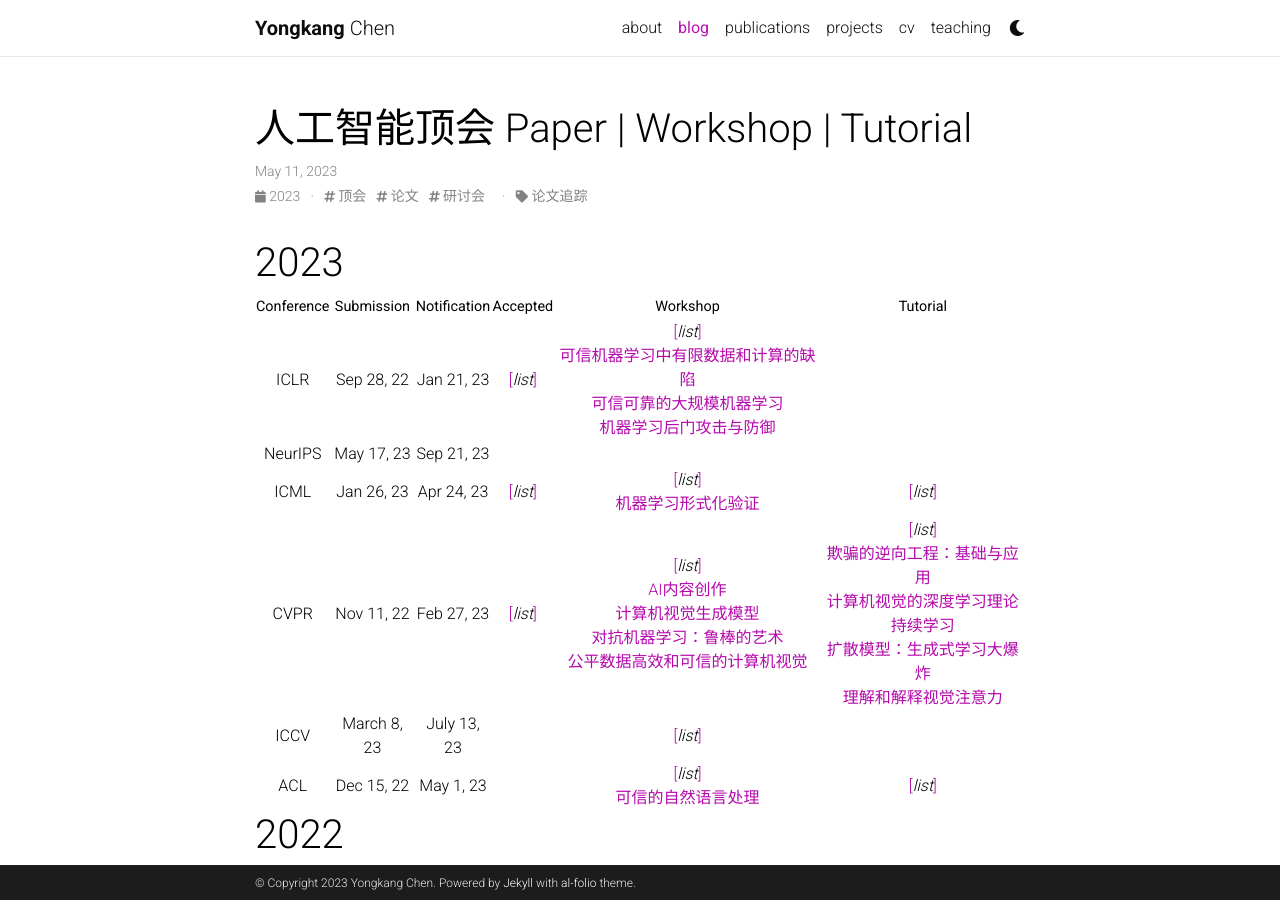
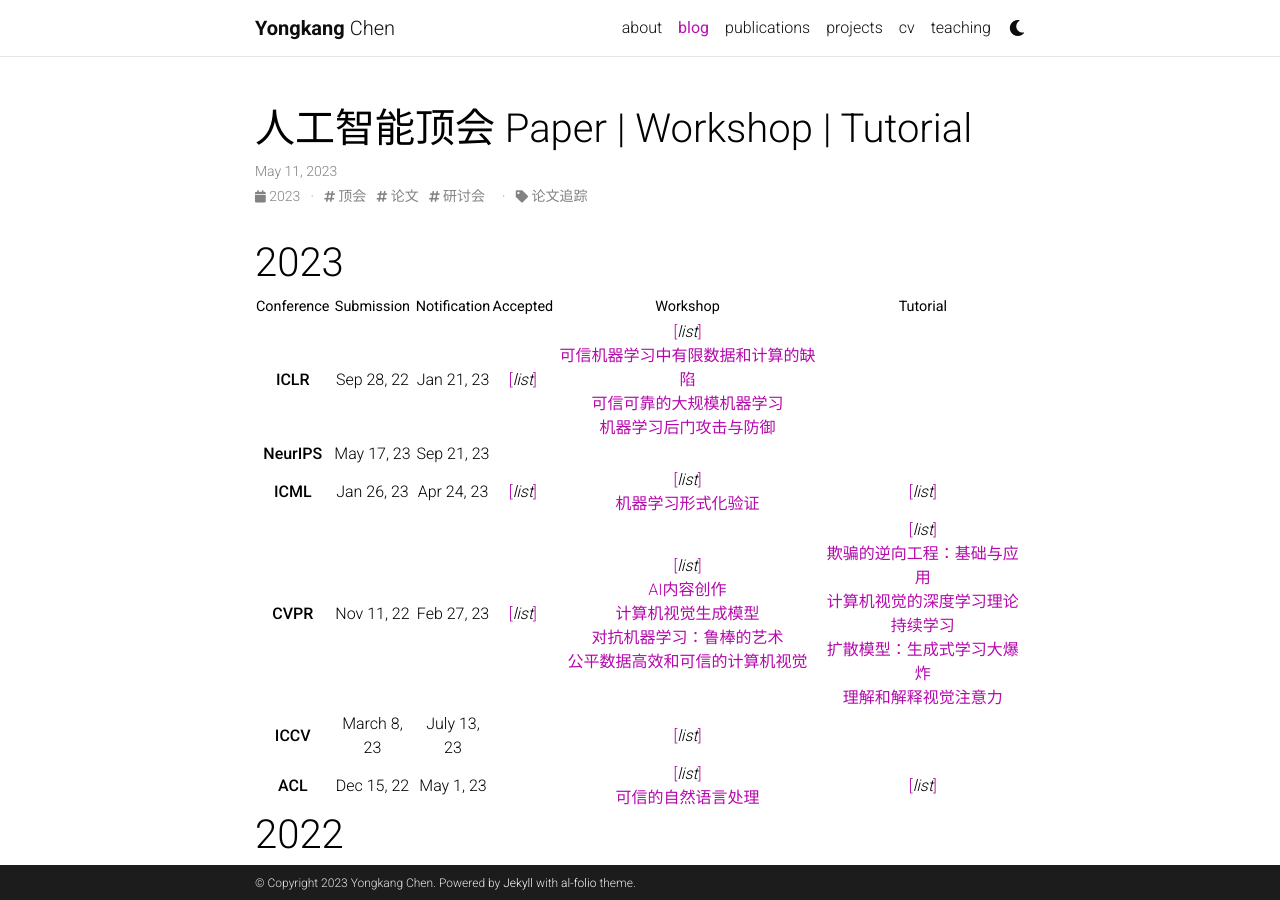
Before and after one commit to ByeRose/ByeRose.github.io, a Jekyll site: the page built from _posts/2023-05-11-人工智能顶会Paper&Workshop&Tutorial.md, in a window 1280 px wide and 900 px high. Built offline with Jekyll 4.4.1, drawn with Linux system fonts in a browser that asks for light colours; comment, search, counter and statistics services are not loaded; a style sheet for code colours, icons or effects is not loaded.

```diff
--- a/_posts/2023-05-11-人工智能顶会Paper&Workshop&Tutorial.md
+++ b/_posts/2023-05-11-人工智能顶会Paper&Workshop&Tutorial.md
@@ -11,19 +11,19 @@ categories: 论文追踪
 
 | Conference | Submission | Notification | Accepted | Workshop | Tutorial |
 | :---: | :---: | :---: | :---: | :---: | :---: |
-| ICLR      | Sep 28, 22      | Jan 21, 23 |[[*list*]](https://iclr.cc/virtual/2023/papers.html) | [[*list*]](https://iclr.cc/virtual/2023/events/workshop) <br>[可信机器学习中有限数据和计算的缺陷](https://sites.google.com/view/trustml-unlimited/home)<br> [可信可靠的大规模机器学习](https://rtml-iclr2023.github.io/) <br> [机器学习后门攻击与防御](https://iclr23-bands.github.io/)| |
-| NeurIPS   | May 17, 23       | Sep 21, 23  |  |  |  |
-| ICML      | Jan 26, 23      | Apr 24, 23 |[[*list*]](https://icml.cc/virtual/2023/papers.html) | [[*list*]](https://icml.cc/virtual/2023/events/workshop) <br> [机器学习形式化验证](https://www.ml-verification.com/)| [[*list*]](https://icml.cc/virtual/2023/events/tutorial) |
-| CVPR      |  Nov 11, 22     | Feb 27, 23 | [[*list*]](https://cvpr2023.thecvf.com/Conferences/2023/AcceptedPapers) | [[*list*]](https://cvpr2023.thecvf.com/Conferences/2023/workshop-list)<br> [AI内容创作](https://ai4cc.net/) <br> [计算机视觉生成模型](https://generative-vision.github.io/workshop-CVPR-23/) <br> [对抗机器学习：鲁棒的艺术](https://robustart.github.io/) <br> [公平数据高效和可信的计算机视觉](https://fadetrcv.github.io/2023/)| [[*list*]](https://cvpr2023.thecvf.com/Conferences/2023/tutorial-list)<br> [欺骗的逆向工程：基础与应用](https://sites.google.com/view/cvpr2023red)<br>[计算机视觉的深度学习理论](https://dl-theory.github.io/)<br>[持续学习](https://sites.google.com/view/clvision2023)<br>[扩散模型：生成式学习大爆炸](https://cvpr2023-tutorial-diffusion-models.github.io/)<br>[理解和解释视觉注意力](https://all-things-vits.github.io/atv/) |
-| ICCV      |March 8, 23       | July 13, 23 |  | [[*list*]](https://iccv2023.thecvf.com/list.of.accepted.workshops-363300-4-31-33.php) |  |
-| ACL       |Dec 15, 22       | May 1, 23 |  | [[*list*]](https://2023.aclweb.org/program/workshops/)<br>[可信的自然语言处理](https://trustnlpworkshop.github.io/) | [[*list*]](https://2023.aclweb.org/program/tutorials/) |
+| **ICLR**      | Sep 28, 22      | Jan 21, 23 |[[*list*]](https://iclr.cc/virtual/2023/papers.html) | [[*list*]](https://iclr.cc/virtual/2023/events/workshop) <br>[可信机器学习中有限数据和计算的缺陷](https://sites.google.com/view/trustml-unlimited/home)<br> [可信可靠的大规模机器学习](https://rtml-iclr2023.github.io/) <br> [机器学习后门攻击与防御](https://iclr23-bands.github.io/)| |
+| **NeurIPS**   | May 17, 23       | Sep 21, 23  |  |  |  |
+| **ICML**      | Jan 26, 23      | Apr 24, 23 |[[*list*]](https://icml.cc/virtual/2023/papers.html) | [[*list*]](https://icml.cc/virtual/2023/events/workshop) <br> [机器学习形式化验证](https://www.ml-verification.com/)| [[*list*]](https://icml.cc/virtual/2023/events/tutorial) |
+| **CVPR**      |  Nov 11, 22     | Feb 27, 23 | [[*list*]](https://cvpr2023.thecvf.com/Conferences/2023/AcceptedPapers) | [[*list*]](https://cvpr2023.thecvf.com/Conferences/2023/workshop-list)<br> [AI内容创作](https://ai4cc.net/) <br> [计算机视觉生成模型](https://generative-vision.github.io/workshop-CVPR-23/) <br> [对抗机器学习：鲁棒的艺术](https://robustart.github.io/) <br> [公平数据高效和可信的计算机视觉](https://fadetrcv.github.io/2023/)| [[*list*]](https://cvpr2023.thecvf.com/Conferences/2023/tutorial-list)<br> [欺骗的逆向工程：基础与应用](https://sites.google.com/view/cvpr2023red)<br>[计算机视觉的深度学习理论](https://dl-theory.github.io/)<br>[持续学习](https://sites.google.com/view/clvision2023)<br>[扩散模型：生成式学习大爆炸](https://cvpr2023-tutorial-diffusion-models.github.io/)<br>[理解和解释视觉注意力](https://all-things-vits.github.io/atv/) |
+| **ICCV**      |March 8, 23       | July 13, 23 |  | [[*list*]](https://iccv2023.thecvf.com/list.of.accepted.workshops-363300-4-31-33.php) |  |
+| **ACL**       |Dec 15, 22       | May 1, 23 |  | [[*list*]](https://2023.aclweb.org/program/workshops/)<br>[可信的自然语言处理](https://trustnlpworkshop.github.io/) | [[*list*]](https://2023.aclweb.org/program/tutorials/) |
 
 # 2022
 
 | Conference | Submission | Notification | Accepted | Workshop | Tutorial |
 | :---: | :---: | :---: | :---: | :---: | :---: |
-| ICLR | Oct 06, 21 |  Jan 24, 22| [[*list*]](https://iclr.cc/virtual/2022/papers.html) |[[*list*]](https://iclr.cc/virtual/2022/events/workshop)  |  |
-| NeurIPS |May 19, 22  | 	Sep 14,22 | [[*list*]](https://nips.cc/virtual/2022/papers.html) | [[*list*]](https://nips.cc/virtual/2022/events/workshop) <br> [机器学习安全](https://neurips2022.mlsafety.org/) <br> [因果和隐私视角的算法公平性](https://www.afciworkshop.org/) <br> [可信负责的机器学习](https://tsrml2022.github.io/) |[[*list*]](https://nips.cc/virtual/2022/events/tutorial)<br>[终身机器学习](https://sites.google.com/view/neurips2022-llm-tutorial) <br> [基础模型的基本鲁棒性](https://sites.google.com/view/neurips2022-frfm-turotial) <br> [算法公平性](https://sites.google.com/mila.quebec/fairnesstutorial/)  |
-| ICML |Jan 27, 22  | May 14, 22 | [[*list*]](https://icml.cc/virtual/2022/papers.html) |[[*list*]](https://icml.cc/virtual/2022/events/workshop)<br> [机器学习用于网络安全](https://sites.google.com/view/icml-ml4cyber/home) | [[*list*]](https://icml.cc/virtual/2022/events/Tutorial) |
-| CVPR | Nov 18, 21 | March 2, 22 |[[*list*]](https://openaccess.thecvf.com/CVPR2022?day=all)  |[[*list*]](https://cvpr2022.thecvf.com/workshop-schedule)  |[[*list*]](https://cvpr2022.thecvf.com/tutorial-list)<br> [超越卷积神经网络](https://sites.google.com/view/cvpr-2022-beyond-cnn) <br> [扩散生成模型：基础与应用](https://cvpr2022-tutorial-diffusion-models.github.io/) <br> [评估教科书之外的模型：分布外和无标签](https://sites.google.com/view/evalmodel)<br> [神经网络中的稀疏学习和鲁棒统计分析](https://sparse-learning.github.io/)|
-| ACL | Nov 15, 21 | Feb 23, 22 | [[*list*]](https://www.2022.aclweb.org/papers) | [[*list*]](https://www.2022.aclweb.org/workshops) | [[*list*]](https://www.2022.aclweb.org/tutorials) |
+| **ICLR** | Oct 06, 21 |  Jan 24, 22| [[*list*]](https://iclr.cc/virtual/2022/papers.html) |[[*list*]](https://iclr.cc/virtual/2022/events/workshop)  |  |
+| **NeurIPS** |May 19, 22  | 	Sep 14,22 | [[*list*]](https://nips.cc/virtual/2022/papers.html) | [[*list*]](https://nips.cc/virtual/2022/events/workshop) <br> [机器学习安全](https://neurips2022.mlsafety.org/) <br> [因果和隐私视角的算法公平性](https://www.afciworkshop.org/) <br> [可信负责的机器学习](https://tsrml2022.github.io/) |[[*list*]](https://nips.cc/virtual/2022/events/tutorial)<br>[终身机器学习](https://sites.google.com/view/neurips2022-llm-tutorial) <br> [基础模型的基本鲁棒性](https://sites.google.com/view/neurips2022-frfm-turotial) <br> [算法公平性](https://sites.google.com/mila.quebec/fairnesstutorial/)  |
+| **ICML** |Jan 27, 22  | May 14, 22 | [[*list*]](https://icml.cc/virtual/2022/papers.html) |[[*list*]](https://icml.cc/virtual/2022/events/workshop)<br> [机器学习用于网络安全](https://sites.google.com/view/icml-ml4cyber/home) | [[*list*]](https://icml.cc/virtual/2022/events/Tutorial) |
+| **CVPR** | Nov 18, 21 | March 2, 22 |[[*list*]](https://openaccess.thecvf.com/CVPR2022?day=all)  |[[*list*]](https://cvpr2022.thecvf.com/workshop-schedule)  |[[*list*]](https://cvpr2022.thecvf.com/tutorial-list)<br> [超越卷积神经网络](https://sites.google.com/view/cvpr-2022-beyond-cnn) <br> [扩散生成模型：基础与应用](https://cvpr2022-tutorial-diffusion-models.github.io/) <br> [评估教科书之外的模型：分布外和无标签](https://sites.google.com/view/evalmodel)<br> [神经网络中的稀疏学习和鲁棒统计分析](https://sparse-learning.github.io/)|
+| **ACL** | Nov 15, 21 | Feb 23, 22 | [[*list*]](https://www.2022.aclweb.org/papers) | [[*list*]](https://www.2022.aclweb.org/workshops) | [[*list*]](https://www.2022.aclweb.org/tutorials) |
```
